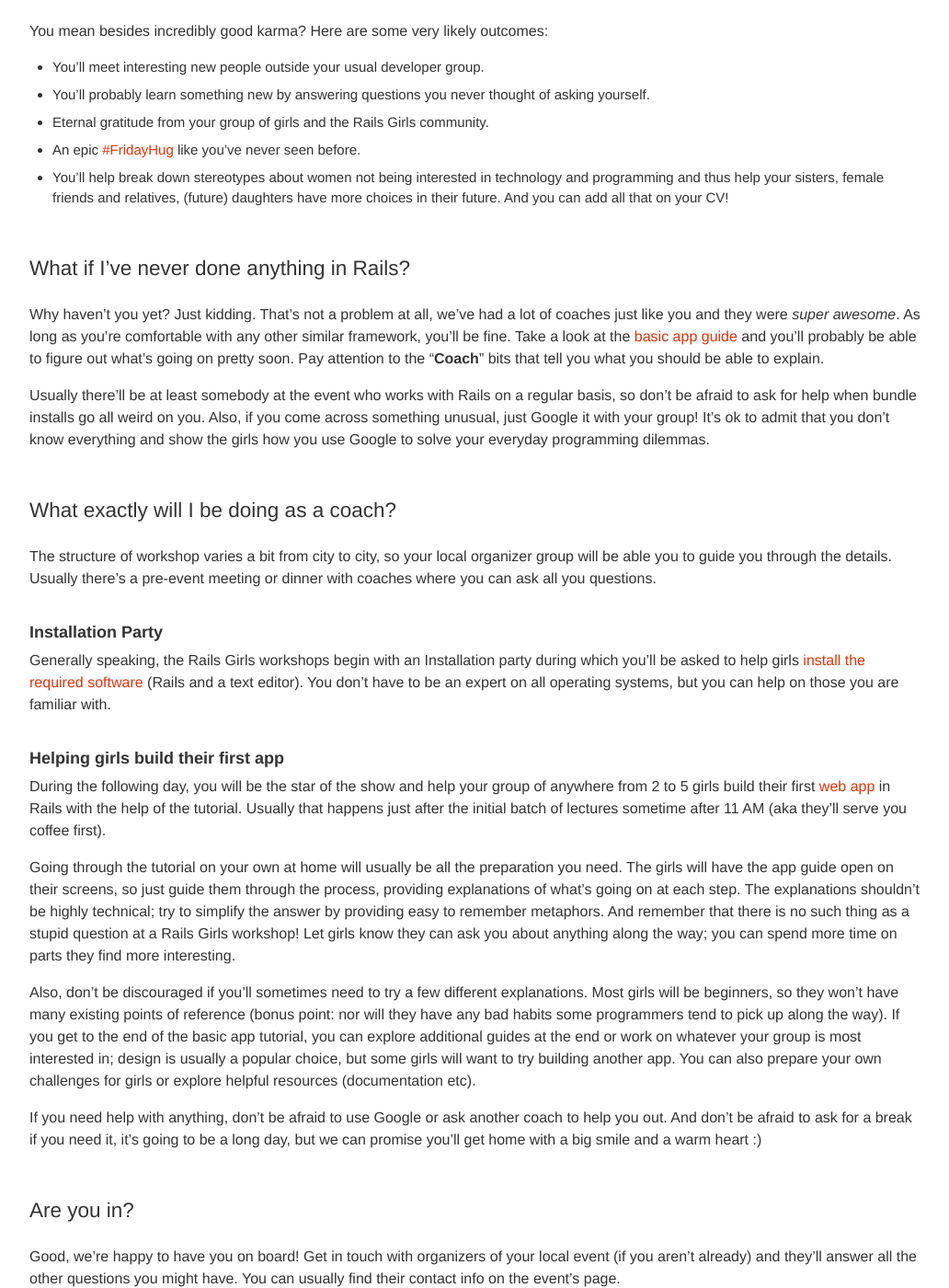
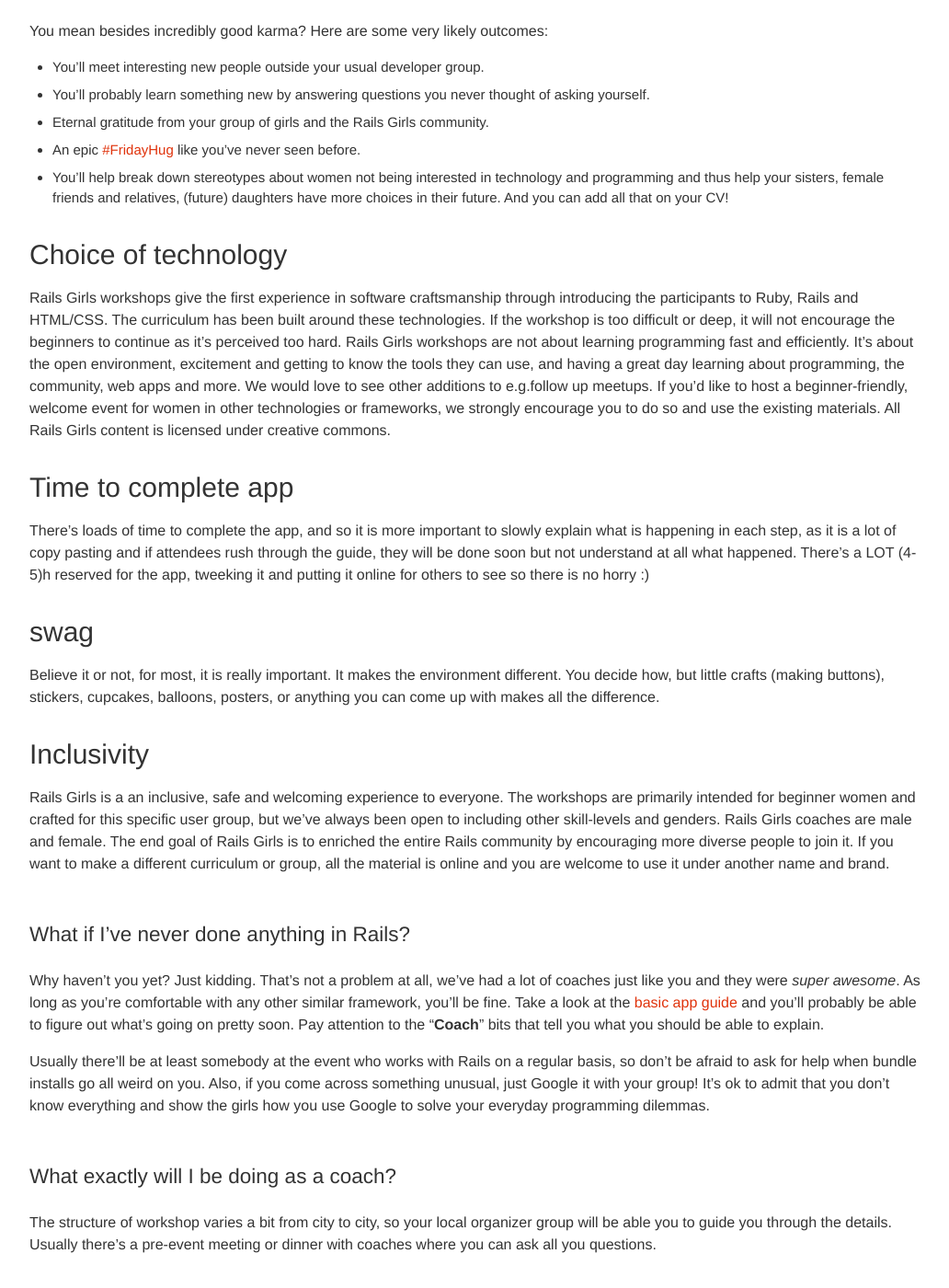
Before and after one commit to railsgirls/guides.railsgirls.com, a Jekyll site: the page built from _posts/2013-03-26-coach.markdown, in a window 1280 px wide and 1400 px high, scrolled down 635 px. Shown: the whole window at 92% size, without its empty margins (53-1085 px from the left). Built offline with Jekyll 4.4.1, drawn with Linux system fonts in a browser that asks for light colours; nearby versions of some CDN libraries; Markdown is read by kramdown in place of the engine named in the settings; some of the changed text lies outside the part shown.

Commit message:
A few additions
These topics were constantly asked at Railsberry so did some updates

```diff
--- a/_posts/2013-03-26-coach.markdown
+++ b/_posts/2013-03-26-coach.markdown
@@ -27,6 +27,23 @@
 - An epic [\#FridayHug](http://fridayhug.com) like you've never seen before.
 - You'll help break down stereotypes about women not being interested in technology and programming and thus help your sisters, female friends and relatives, (future) daughters have more choices in their future. And you can add all that on your CV!
 
+## Choice of technology
+Rails Girls workshops give the first experience in software craftsmanship through introducing the participants to Ruby, Rails and HTML/CSS. The curriculum has been built around these technologies. If the workshop is too difficult or deep, it will not encourage the beginners to continue as it's perceived too hard. Rails Girls workshops are not about learning programming fast and efficiently. It's about the open environment, excitement and getting to know the tools they can use, and having a great day learning about programming, the community, web apps and more. We would love to see other additions to e.g.follow up meetups. If you'd like to host a beginner-friendly, welcome event for women in other technologies or frameworks, we strongly encourage you to do so and use the existing materials. All Rails Girls content is licensed under creative commons.
+
+
+## Time to complete app
+There's loads of time to complete the app, and so it is more important to slowly explain what is happening in each step, as it is a lot of copy pasting and if attendees rush through the guide, they will be done soon but not understand at all what happened. There's a LOT (4-5)h reserved for the app, tweeking it and putting it online for others to see so there is no horry :)
+
+
+## swag
+Believe it or not, for most, it is really important. It makes the environment different. You decide how, but little crafts (making buttons), stickers, cupcakes, balloons, posters, or anything you can come up with makes all the difference.
+
+
+## Inclusivity
+Rails Girls is a an inclusive, safe and welcoming experience to everyone. The workshops are primarily intended for beginner women and crafted for this specific user group, but we've always been open to including other skill-levels and genders. Rails Girls coaches are male and female. The end goal of Rails Girls is to enriched the entire Rails community by encouraging more diverse people to join it. If you want to make a different curriculum or group, all the material is online and you are welcome to use it under another name and brand.
+
+
+
 ### What if I've never done anything in Rails?
 
 Why haven't you yet? Just kidding. That's not a problem at all, we've had a lot of coaches just like you and they were *super awesome*. As long as you're comfortable with any other similar framework, you'll be fine. Take a look at the [basic app guide][app] and you'll probably be able to figure out what's going on pretty soon. Pay attention to the "**Coach**" bits that tell you what you should be able to explain.
@@ -36,6 +53,9 @@
 ### What exactly will I be doing as a coach?
 
 The structure of workshop varies a bit from city to city, so your local organizer group will be able you to guide you through the details. Usually there's a pre-event meeting or dinner with coaches where you can ask all you questions.
+
+## Answering questions
+Often coaches who are just one step ahead of attendees are the best at explaining :) Use real life metaphores and explain very high-level. Explaining too deep will cause a flood of information that is not necessary at the beginning.
 
 #### Installation Party
 
```
